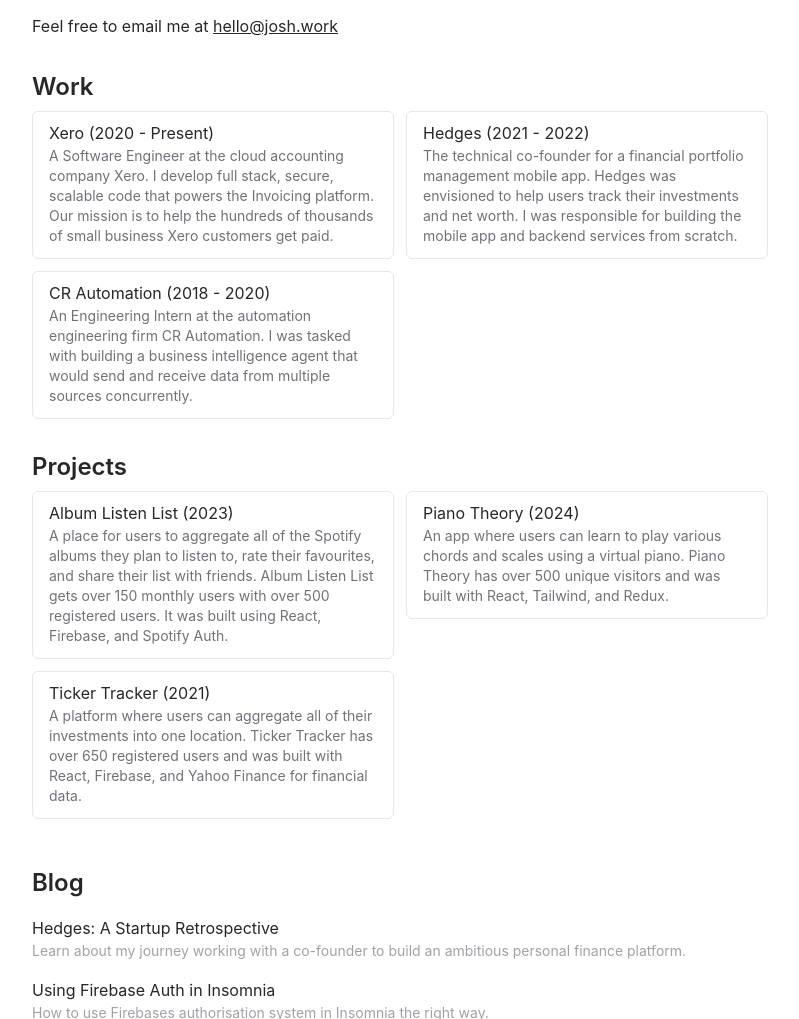
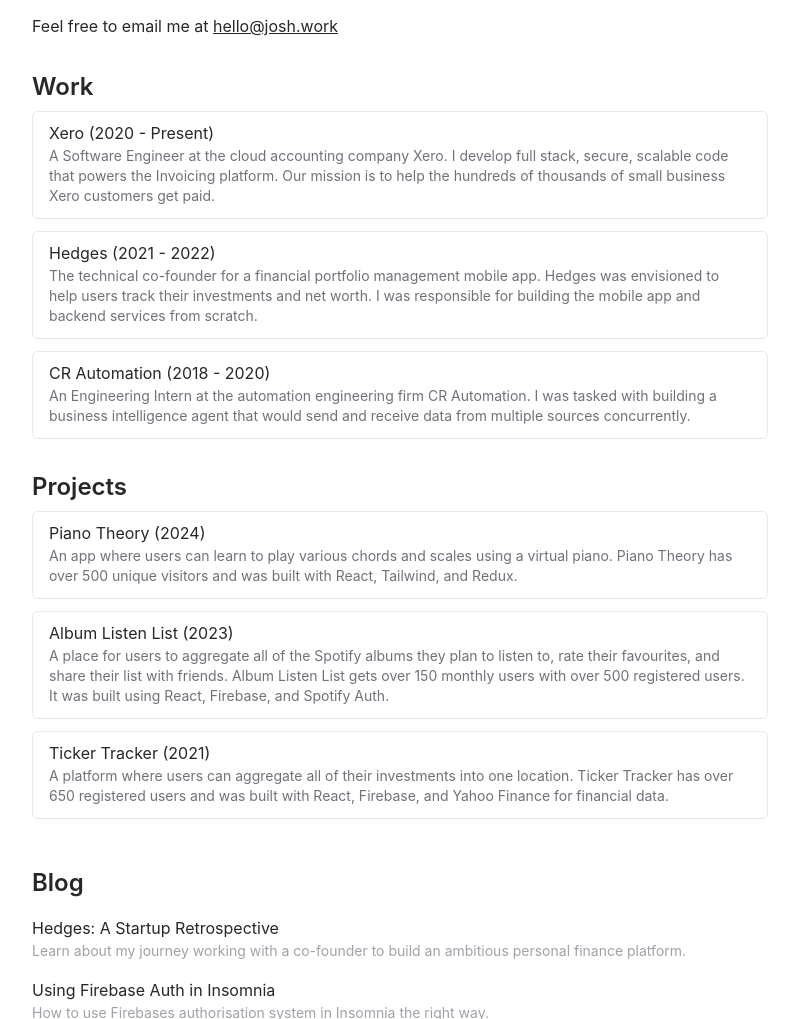
Before and after one commit to joshuarichards001/josh-work-v2, an Astro site: page / in a window 1280 px wide. Shown: the part 223-1242 px from the top of the page, without its empty margins (240-1039 px from the left). Built offline with nearby package versions, Linux system fonts and the light colour scheme; Astro itself is replaced by a stand-in of ours.

Commit message:
Remove columns on home page

```diff
--- a/src/pages/index.astro
+++ b/src/pages/index.astro
@@ -25,7 +25,7 @@ const posts = (await getCollection("blog")).sort((a, b) =>
   </p>
   <section class="mt-8">
     <h2 class="mb-2 text-2xl font-semibold">Work</h2>
-    <div class="grid grid-cols-1 gap-3 sm:grid-cols-2">
+    <div class="flex flex-col gap-3 sm:grid-cols-2">
       {
         works.map((work) => (
           <a href={work.link} target="_blank" class="group block">
@@ -42,7 +42,7 @@ const posts = (await getCollection("blog")).sort((a, b) =>
   </section>
   <section class="mt-8">
     <h2 class="mb-2 text-2xl font-semibold">Projects</h2>
-    <div class="grid grid-cols-1 gap-3 sm:grid-cols-2">
+    <div class="flex flex-col gap-3 sm:grid-cols-2">
       {
         projects.map((project) => (
           <a href={project.link} target="_blank" class="group block">
--- a/src/projects.json
+++ b/src/projects.json
@@ -1,15 +1,15 @@
 [
+  {
+    "name": "Piano Theory",
+    "date": "2024",
+    "description": "An app where users can learn to play various chords and scales using a virtual piano. Piano Theory has over 500 unique visitors and was built with React, Tailwind, and Redux.",
+    "link": "https://pianotheory.app"
+  },
   {
     "name": "Album Listen List",
     "date": "2023",
     "description": "A place for users to aggregate all of the Spotify albums they plan to listen to, rate their favourites, and share their list with friends. Album Listen List gets over 150 monthly users with over 500 registered users. It was built using React, Firebase, and Spotify Auth.",
     "link": "https://albumlistenlist.com"
-  },
-  {
-    "name": "Piano Theory",
-    "date": "2024",
-    "description": "An app where users can learn to play various chords and scales using a virtual piano. Piano Theory has over 500 unique visitors and was built with React, Tailwind, and Redux.",
-    "link": "https://pianotheory.app"
   },
   {
     "name": "Ticker Tracker",
```
